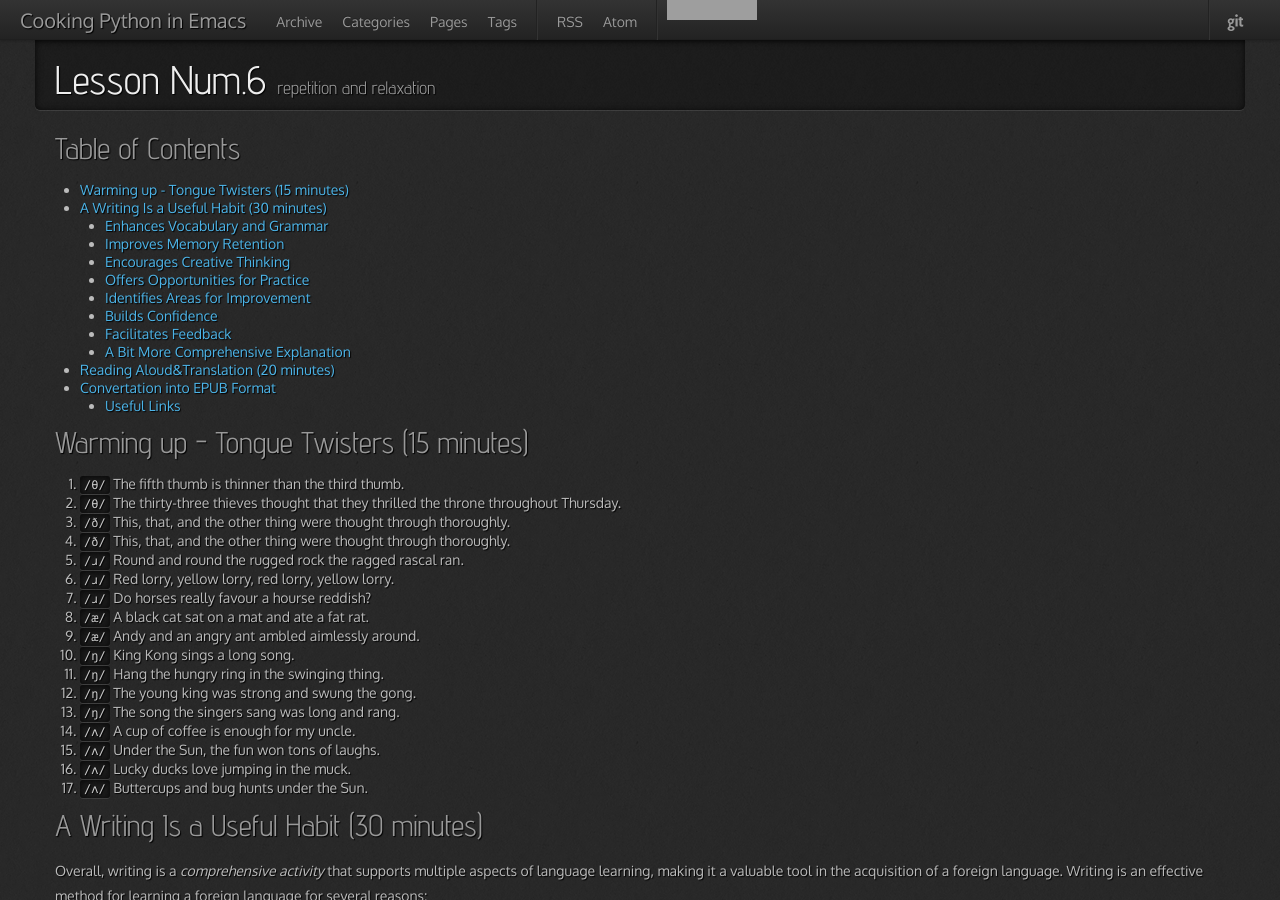
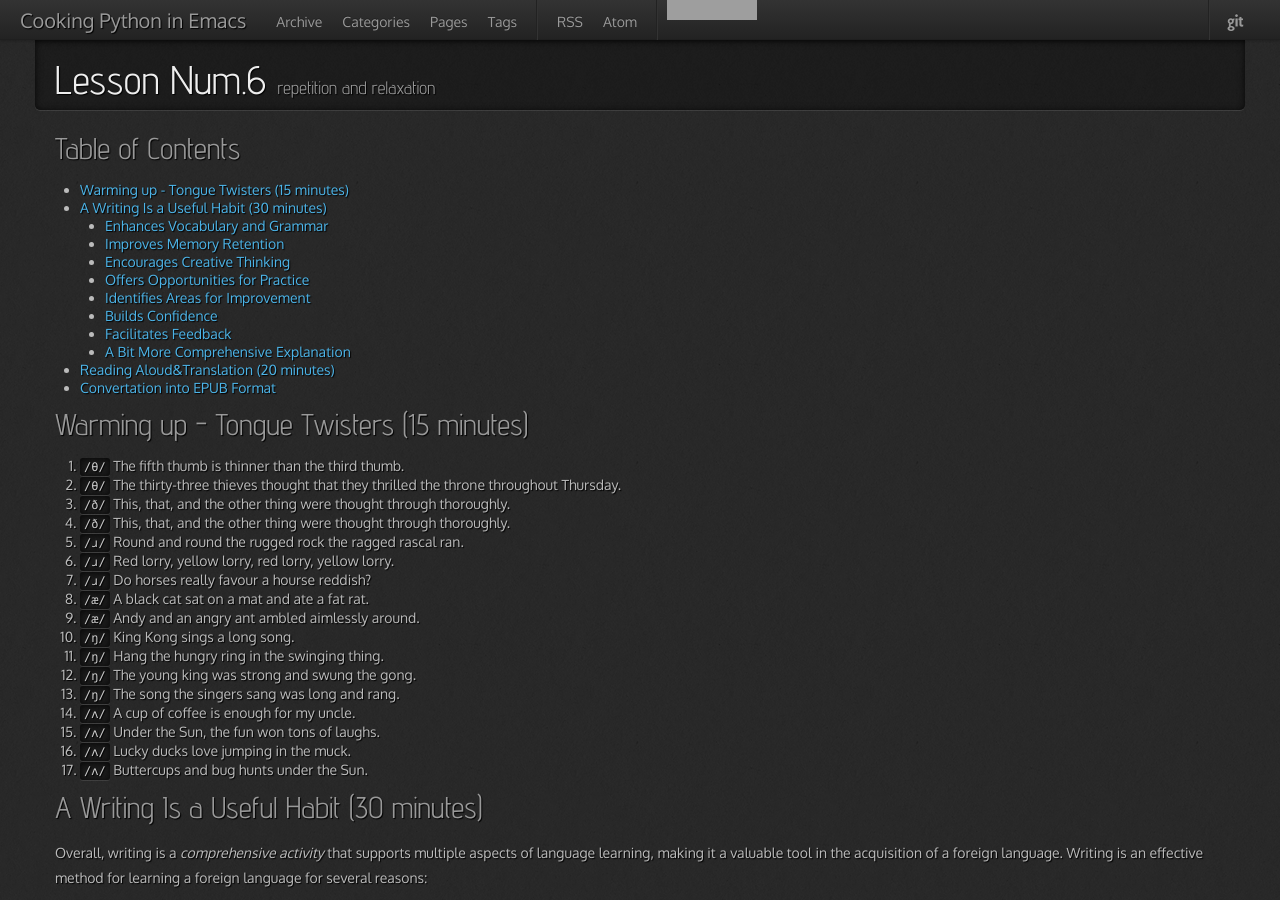
Before and after one commit to 0--key/0--key.github.io, a Jekyll site: the page built from _posts/2025-04-08-lesson06.html, in a window 1280 px wide and 900 px high. Built offline with Jekyll 4.4.1, drawn with Linux system fonts in a browser that asks for light colours; nearby versions of some CDN libraries; grey boxes are pictures that could not be loaded.

Commit message:
A minor structural correction

```diff
--- a/_posts/2025-04-08-lesson06.html
+++ b/_posts/2025-04-08-lesson06.html
@@ -24,11 +24,7 @@
 </ul>
 </li>
 <li><a href="#orgfa10579">Reading Aloud&amp;Translation (20 minutes)</a></li>
-<li><a href="#org2d61471">Convertation into EPUB Format</a>
-<ul>
-<li><a href="#orgb290a6c">Useful Links</a></li>
-</ul>
-</li>
+<li><a href="#org2d61471">Convertation into EPUB Format</a></li>
 </ul>
 </div>
 </div>
@@ -218,11 +214,11 @@
 <p>
 It is possible to accomplish in Google Docs &#x2013;&gt; Download As &#x2013;&gt;&gt; epub
 </p>
-</div>
 
-<div id="outline-container-orgb290a6c" class="outline-3">
-<h3 id="orgb290a6c">Useful Links</h3>
-<div class="outline-text-3" id="text-orgb290a6c">
+<p>
+Useful Links
+</p>
+
 <ul class="org-ul">
 <li><a href="https://www.youtube.com/channel/UClPyOwXLnSMejFdLvJXjA5A/videos">Pronunciation Tips</a></li>
 <li><a href="https://www.youtube.com/watch?v=_8tdqL5_Prc">Tongue Twisters</a></li>
@@ -230,4 +226,3 @@
 </ul>
 </div>
 </div>
-</div>
```
